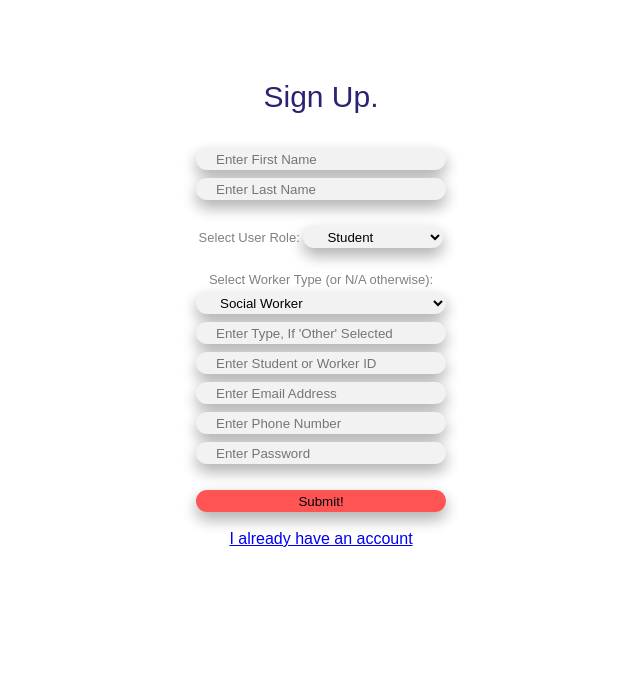
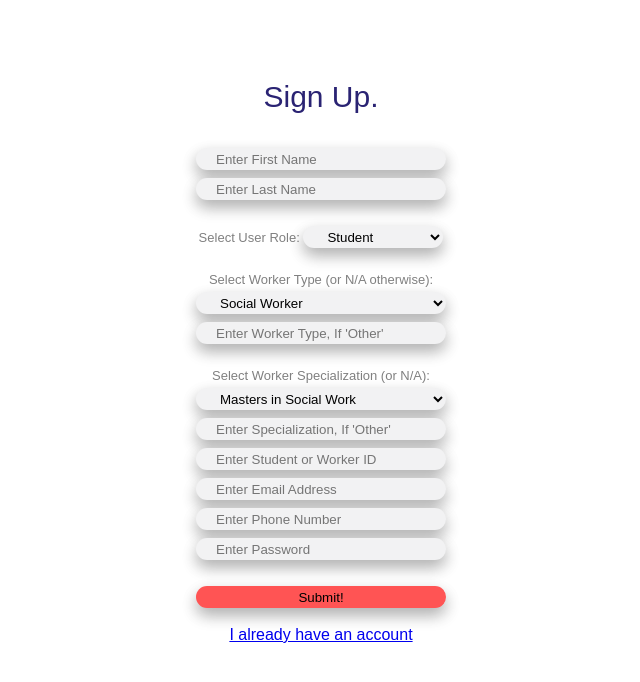
Before and after one commit to sehersarin/MSCI342-Term-Project, a React (Create React App) app in the folder react-ui/: page /signup in a window 1280 px wide. Shown: the top 682 px of the page, without its empty margins (319-959 px from the left). Built offline with nearby package versions, Linux system fonts and the light colour scheme.

Commit message:
added dropdown for worker specialization

```diff
--- a/react-ui/src/components/SignUpForm.js
+++ b/react-ui/src/components/SignUpForm.js
@@ -84,13 +84,31 @@ render() {
                   <option value="other">N/A</option>
                 </select>
                 <br></br>
-                {/* <br></br> */}
                   <label>
                     <input
                       className ="InputFields"
                       type="text"
                       name="optional_role"
-                      placeholder= "Enter Type, If 'Other' Selected"
+                      placeholder= "Enter Worker Type, If 'Other'"
+                      onChange={this.handleFormChange} />
+                    </label>
+                  <br></br>
+                  <br></br>
+                <label for="role" className ="Title-Style2"> Select Worker Specialization (or N/A): </label>
+                <br></br>
+                <select name="role" className ="InputFields2" id="type">
+                  <option value="student">Masters in Social Work</option>
+                  <option value="worker1">Psychologist</option>
+                  <option value="other">Other</option>
+                  <option value="other">N/A</option>
+                </select>
+                <br></br>
+                <label>
+                    <input
+                      className ="InputFields"
+                      type="text"
+                      name="optional_role"
+                      placeholder= "Enter Specialization, If 'Other'"
                       onChange={this.handleFormChange} />
                     </label>
                   <br></br>
```
